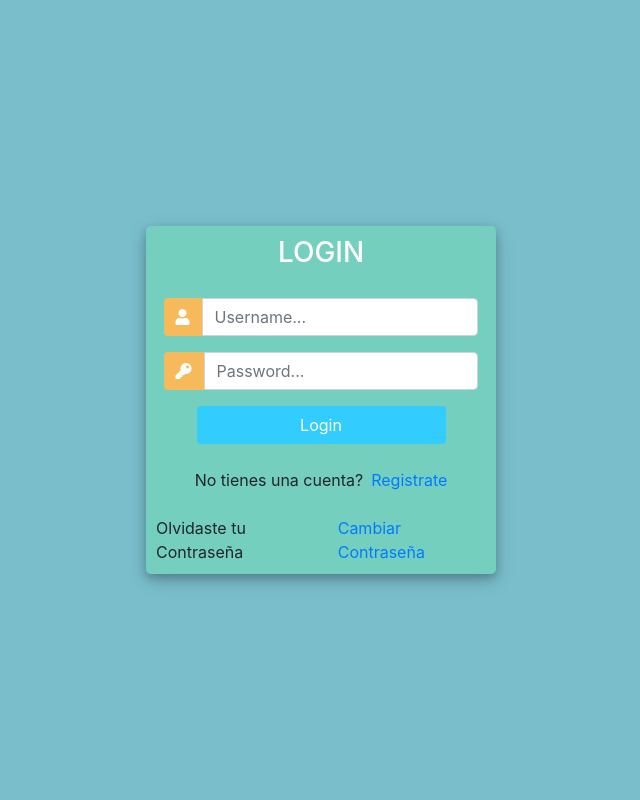
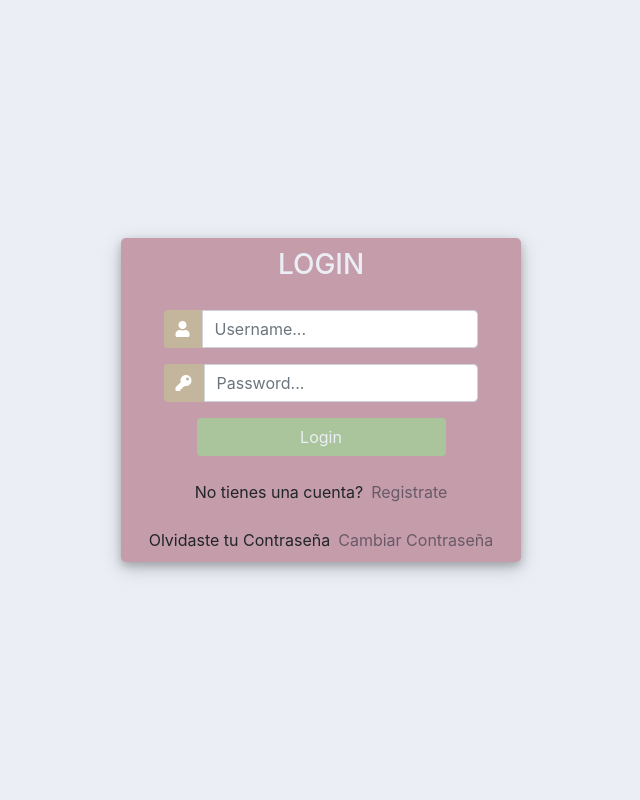
Before and after one commit to joanleo/cambiodelook, a Django app: page /login in a window 1280 px wide. Shown: the whole page, without its empty margins (319-959 px from the left). Run offline with Django 3.2, Linux system fonts and the light colour scheme; some libraries are stand-ins or nearby versions.

Commit message:
Rediseño del login

```diff
--- a/app/templates/app/login.html
+++ b/app/templates/app/login.html
@@ -14,13 +14,13 @@
 			margin: 0;
 			padding: 0;
 			height: 100%;
-			background: #7abecc !important;
+			background: #ebeff5 !important;
 		}
 		.user_card {
-			width: 350px;
+			width: 25rem;
 			margin-top: auto;
 			margin-bottom: auto;
-			background: #74cfbf;
+			background: #C49CAA;
 			position: relative;
 			display: flex;
 			justify-content: center;
@@ -38,14 +38,14 @@
 		}
 
 		#form-title{
-			color: #fff;
+			color: #ebeff5;
 
 		}
 
 		.login_btn {
 			width: 100%;
-			background: #33ccff !important;
-			color: white !important;
+			background: #AAC49C !important;
+			color: #ebeff5 !important;
 		}
 		.login_btn:focus {
 			box-shadow: none !important;
@@ -55,7 +55,7 @@
 			padding: 0 2rem;
 		}
 		.input-group-text {
-			background: #f7ba5b !important;
+			background: #C4B69C !important;
 			color: white !important;
 			border: 0 !important;
 			border-radius: 0.25rem 0 0 0.25rem !important;
@@ -71,6 +71,16 @@
 			color: #fff;
 			padding: 10px;
 			margin-top: 10px;
+		}
+		a{
+			color: #6A5A67!important;
+		}
+		@media only screen and (max-device-width:600px){
+			.user_card{
+				width: 100%;
+				min-height: calc(100vh - 1500px);
+				margin-top: 50%;
+			}
 		}
 	</style>
 
```
Also changed, not shown: db.sqlite3.
